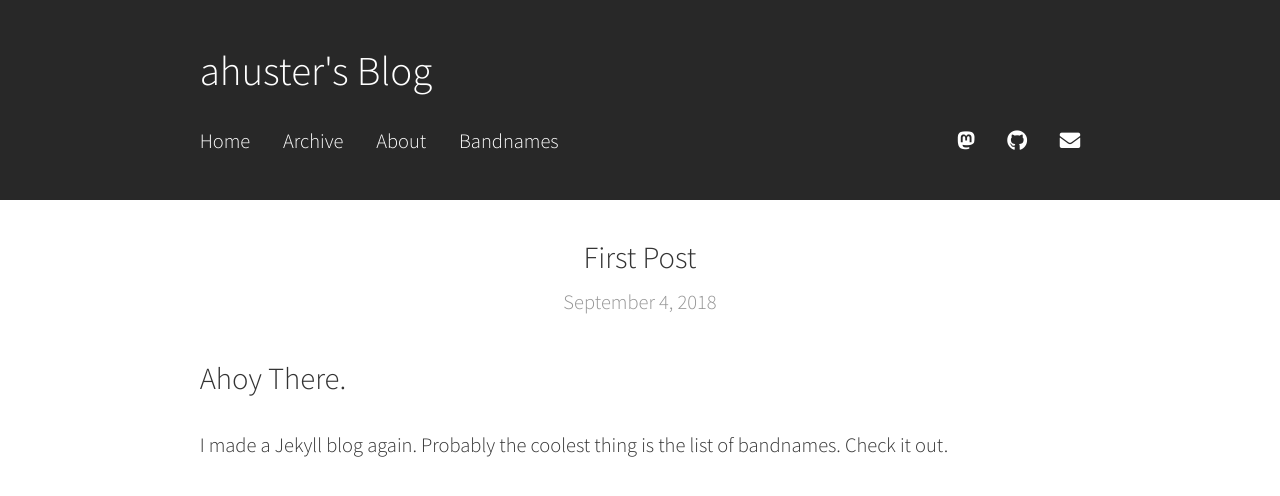
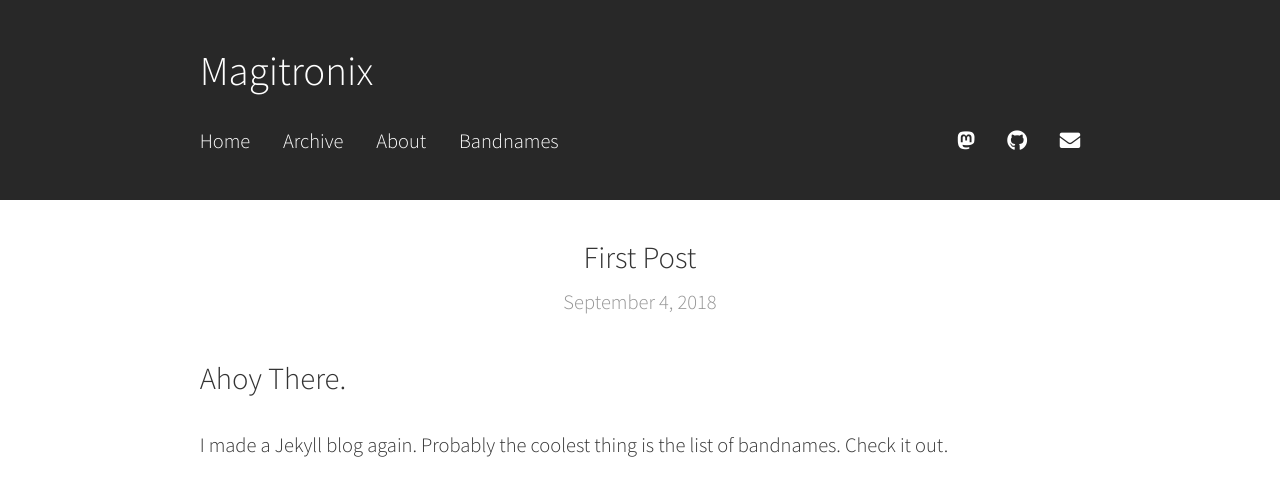
Before and after one commit to ahuster/ahuster.github.io, a Jekyll site: the page built from index.html, in a window 1280 px wide. Shown: the top 496 px of the page. Built offline with Jekyll 4.4.1, drawn with Linux system fonts in a browser that asks for light colours; nearby versions of some CDN libraries; the list of posts is cut into pages by our own code.

Commit message:
Change name of site.

```diff
--- a/_config.yml
+++ b/_config.yml
@@ -1,4 +1,4 @@
-title: "ahuster's Blog"
+title: "Magitronix"
 author: "Andrew Huster"
 description: "This is a blog, about things."
 more: "read more »"
```
